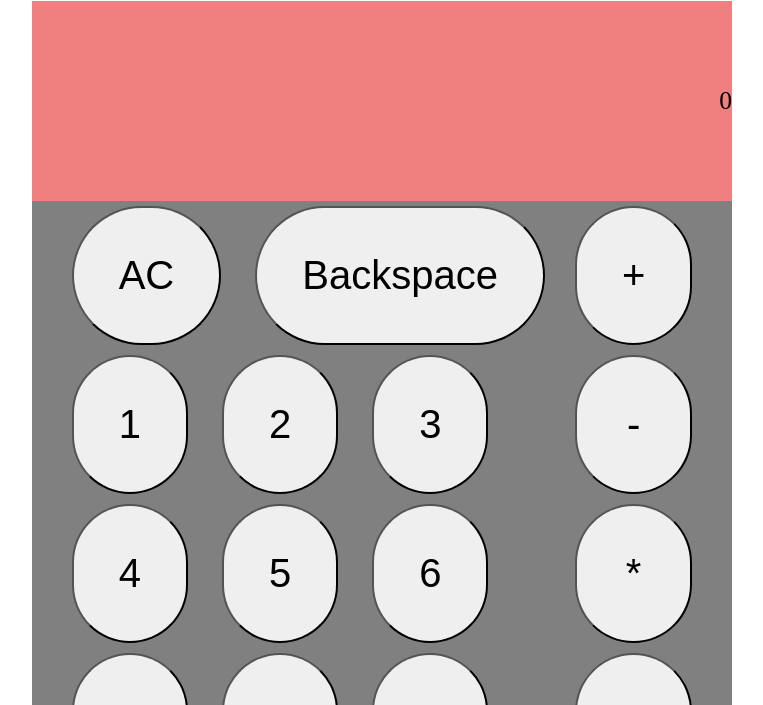
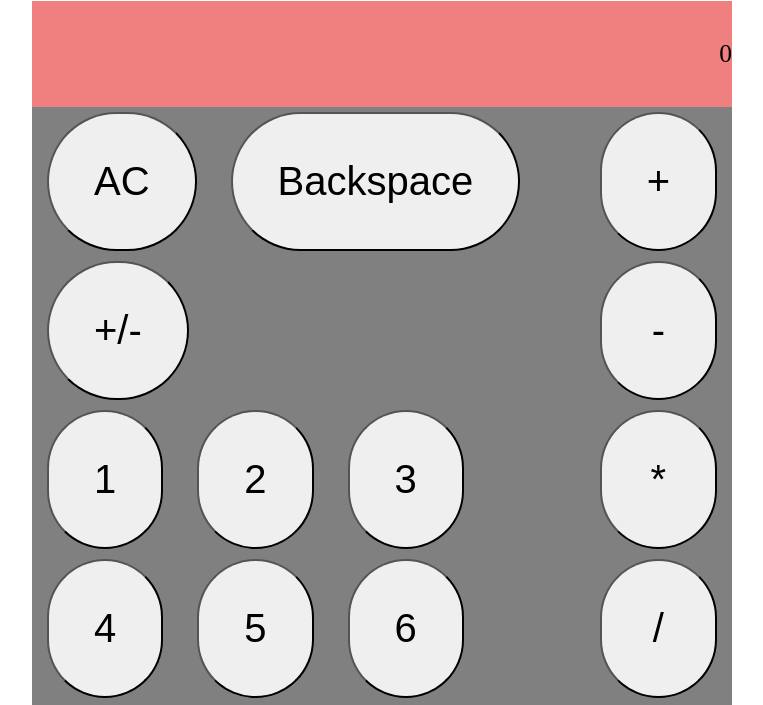
Before and after one commit to PhilipTimofeyev/calculator, a plain HTML site: page index.html in a window 1280 px wide. Shown: the part 79-784 px from the top of the page, without its empty margins (258-1021 px from the left). Drawn offline with Linux system fonts and the light colour scheme.

Commit message:
Add +/- button

```diff
--- a/index.html
+++ b/index.html
@@ -18,7 +18,7 @@
             <div class = 'options'>
               <button>AC</button>
               <button>Backspace</button>
-              <!-- <button>C</button> -->
+              <button>+/-</button>
             </div>
             <div class = numbers>
               <div class = 'row-one'>
```
